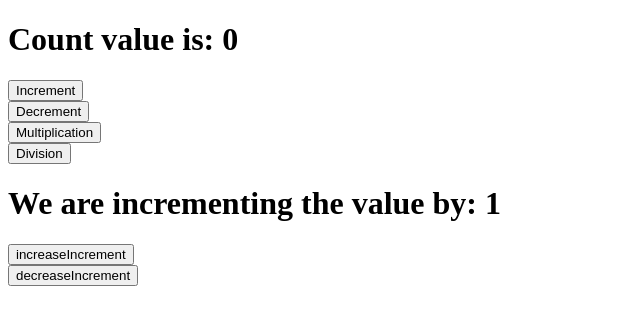
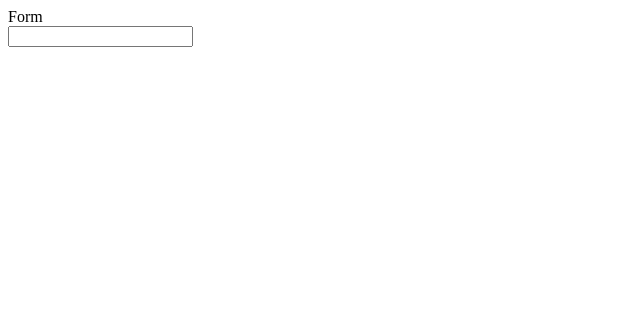
Before and after one commit to FreshLemur/Really-studying-react, a React (Vite) app in the folder reactpro/: page / in a window 1280 px wide. Shown: the top 324 px of the page, without its empty margins (0-640 px from the left). Built offline with nearby package versions, Linux system fonts and the light colour scheme.

Commit message:
26 lesson ended

```diff
--- a/reactpro/src/App.jsx
+++ b/reactpro/src/App.jsx
@@ -1,9 +1,9 @@
-import Counter from "./components/Counter";
+import Form from "./components/Form";
 
 function App() {
   return (
     <div className="App">
-      <Counter />
+      <Form />
     </div>
   );
 }
--- /dev/null
+++ b/reactpro/src/components/Form.jsx
@@ -0,0 +1,111 @@
+import { useState } from "react";
+
+export default function Form() {
+  const [name, setName] = useState("");
+  return (
+    <div>
+      Form
+      <form>
+        <input
+          onChange={(e) => setName(e.target.value)}
+          type="text"
+          value={name}
+        />
+      </form>
+    </div>
+  );
+}
+// Тут ми ще сильніше покращили цей код, видаливши функцію handleChange і встановлюючи значення для стейту відразу
+// ми зміні, в анонімній стрілковій функції.
+
+// import { useState } from "react";
+
+// export default function Form() {
+//   const [name, setName] = useState("");
+//   const handleChange = (e) => {
+//     setName(e.target.value);
+//   };
+//   return (
+//     <div>
+//       Form
+//       <form>
+//         <input onChange={(e) => handleChange(e)} type="text" value={name} />
+//       </form>
+//     </div>
+//   );
+// }
+// Тепер ми вже достукалися до об'єкту e.target.value - кнопка, яку ми натискаємо.
+// Вводимо цю кнопку в input.
+// Також ми змінили сам input на анонімну стрілкову функцію, викликаючи відразу функцію handleChange і пишучи набагато менше коду.
+
+// import { useState } from "react";
+
+// export default function Form() {
+//   const [name, setName] = useState("");
+//   const handleChange = (e) => {
+//     console.log(e);
+//   };
+//   return (
+//     <div>
+//       Form
+//       <form>
+//         <input
+//           onChange={function demo(e) {
+//             return handleChange(e);
+//           }}
+//           type="text"
+//           value={name}
+//         />
+//       </form>
+//     </div>
+//   );
+// }
+// Тепер ми поставили значення useState на 0 і хочемо передавати сюди літери, щоб заповнювати значення, логічно.
+// Проте, ми не можемо всередині інпут в атрибуті onChange просто передати event(e). Для цього створюється
+// call back function, всередині якої return викликає функцію handleChange і передає e. Тепер все працює і функція
+// handleChange фіксує зміни.
+
+// import { useState } from "react";
+
+// export default function Form() {
+//   const [name, setName] = useState("Rob");
+//   const handleChange = () => {
+//     console.log("Hi my brother");
+//   };
+//   return (
+//     <div>
+//       Form
+//       <form>
+//         <input onChange={handleChange} type="text" value={name} />
+//       </form>
+//     </div>
+//   );
+// }
+// Тепер ми створили стейт. Проте ми не можемо досі змінювати значення, але принаймні зараз немає помилки.
+
+// export default function Form() {
+//     const handleChange = () => {
+//       console.log("Hi my brother");
+//     };
+//     return (
+//       <div>
+//         Form
+//         <form>
+//           <input onChange={handleChange} type="text" value="" />
+//         </form>
+//       </div>
+//     );
+//   }
+// Навіть коли value пусте ми не можемо його змінювати. Нам потрібно задавати value як динамічну змінну, для цього потрібно використовувати стейт.
+
+// export default function Form() {
+//     return (
+//       <div>
+//         Form
+//         <form>
+//           <input type="text" value="First name" />
+//         </form>
+//       </div>
+//     );
+//   }
+// Ми не можемо змінювати input, видає помилку.
```
Also changed, not shown: 1 other file (tests, documents, lock files or other folders).
